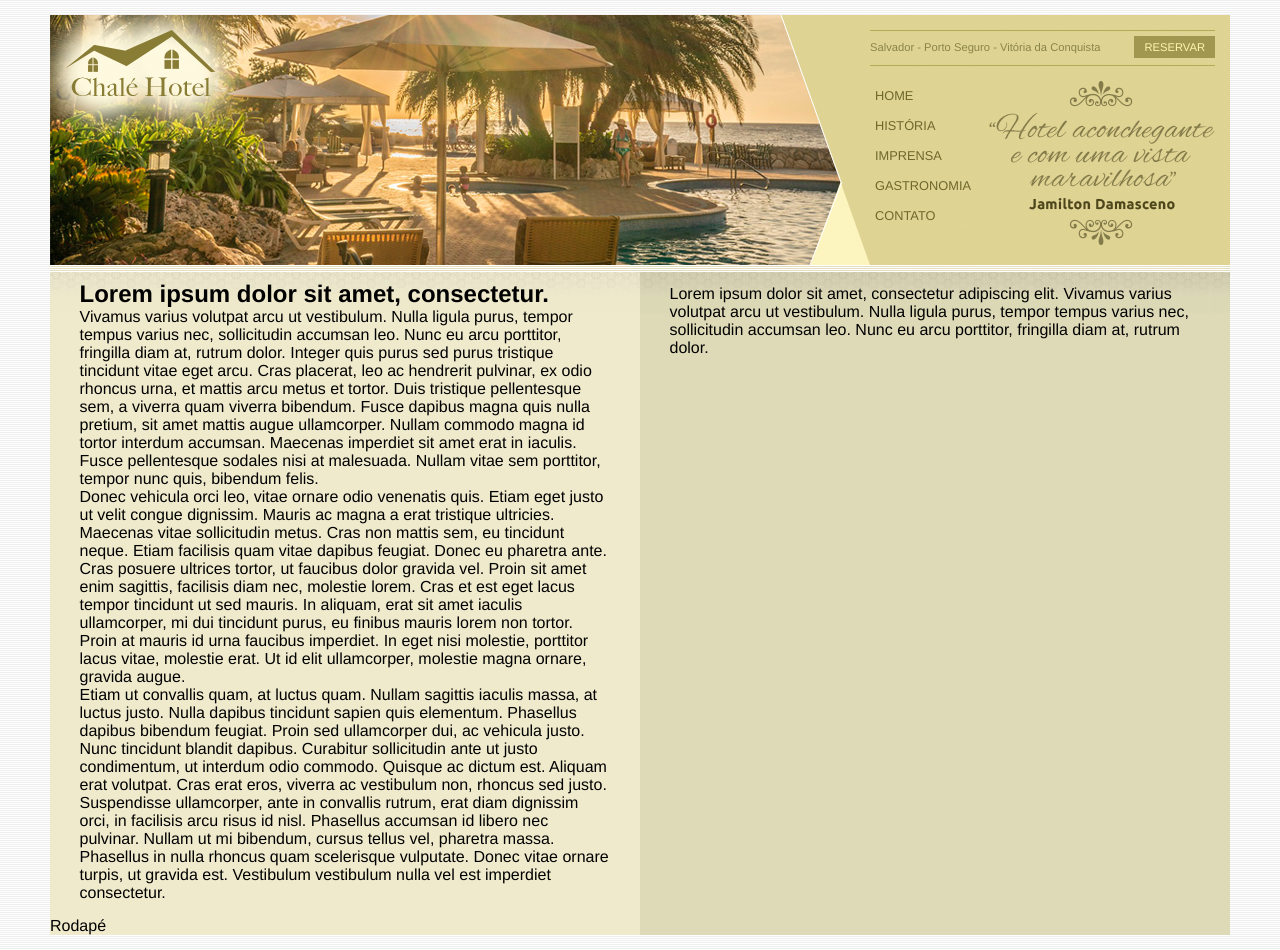
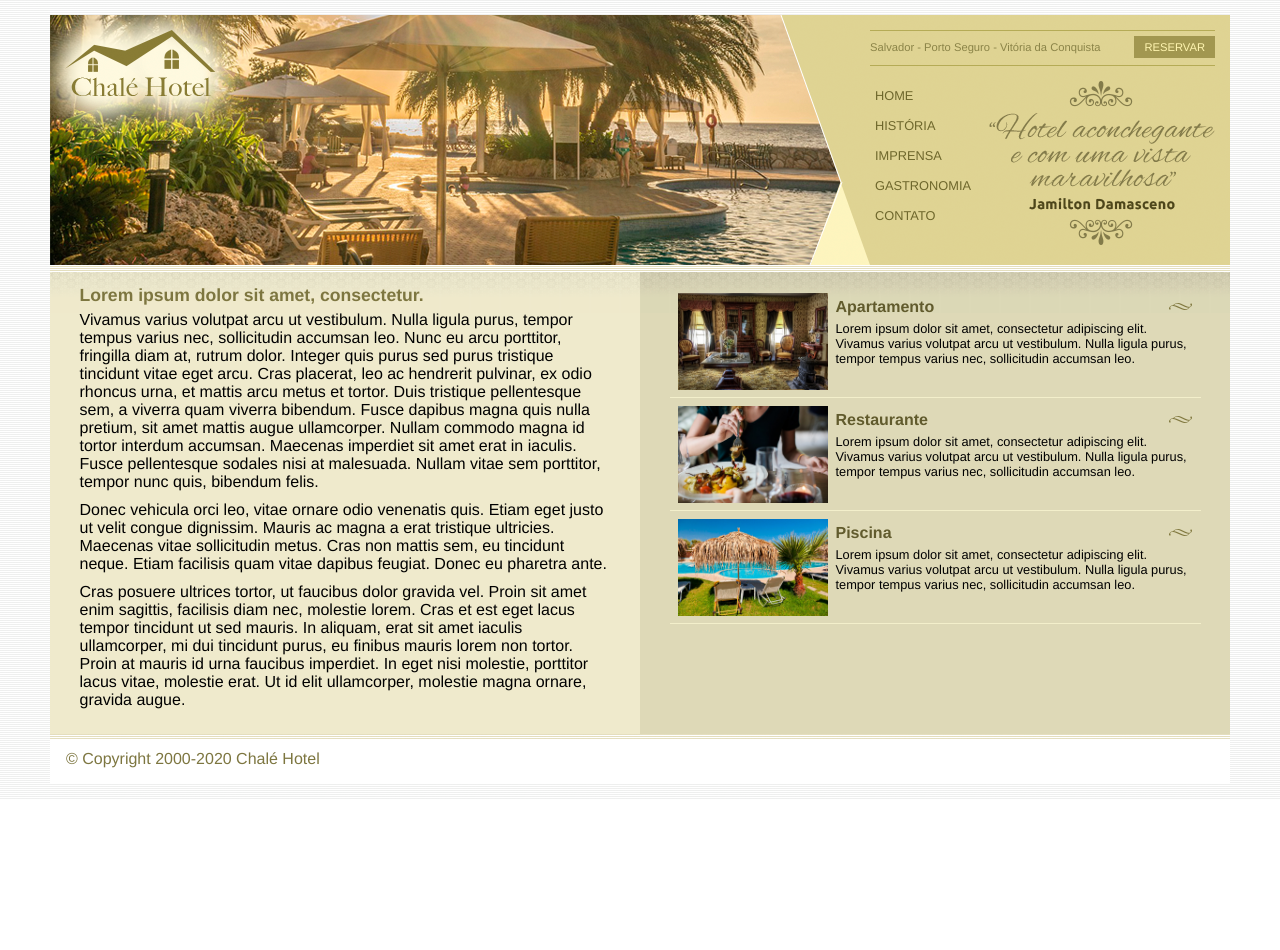
Before and after one commit to andeersoon/CSS3-intermediate-advanced, a plain HTML site: page projetos/site-chale-hotel/index.html in a window 1280 px wide. After the commit the page ends 800 px from the top, so only its background shows below. Drawn offline with Linux system fonts and the light colour scheme.

Commit message:
Chalé Hotel - Conteúdo lateral e rodapé

```diff
--- a/projetos/site-chale-hotel/css/estilo.css
+++ b/projetos/site-chale-hotel/css/estilo.css
@@ -159,4 +159,50 @@ ul#navegacao a:hover {
 /*formatando id rodapé*/
 #rodape {
 	clear: both;
+	padding: 16px;
+	background: #fff url(../imagens/bg-rodape.png) repeat-x top;
+	color: #7d7640;
 }
+
+/*formatações de texto
+*/
+h2 {
+	color: #7d7640;
+	font-size: 1.1em;
+	padding: 5px 0;
+}
+
+p {
+	font-size: 1em;
+	margin-bottom: 10px;
+}
+
+/*formatações da area lateral
+*/
+#beneficios li {
+	padding: 8px;
+	border-bottom: 1px solid #f3efcb;
+	height: 6em;
+}
+
+/*formatando imagens*/
+#beneficios li a img {
+	float: left;
+	margin-right: 8px;
+}
+
+/*formatando os links*/
+#beneficios li a p {
+	color: #000;
+	font-size: 0.8em;
+}
+#beneficios li a h3 {
+	font-size: 1em;
+	color: #615b2d;
+	padding: 5px 0;
+	background: url(../imagens/ornamento.png) no-repeat center right;
+}
+#beneficios li:hover {
+	background: #f6f3d6;
+	cursor: pointer;
+}
--- a/projetos/site-chale-hotel/index.html
+++ b/projetos/site-chale-hotel/index.html
@@ -61,24 +61,51 @@
 					<p>
 						Cras posuere ultrices tortor, ut faucibus dolor gravida vel. Proin sit amet enim sagittis, facilisis diam nec, molestie lorem. Cras et est eget lacus tempor tincidunt ut sed mauris. In aliquam, erat sit amet iaculis ullamcorper, mi dui tincidunt purus, eu finibus mauris lorem non tortor. Proin at mauris id urna faucibus imperdiet. In eget nisi molestie, porttitor lacus vitae, molestie erat. Ut id elit ullamcorper, molestie magna ornare, gravida augue.
 					</p>
-
-					<p>
-						Etiam ut convallis quam, at luctus quam. Nullam sagittis iaculis massa, at luctus justo. Nulla dapibus tincidunt sapien quis elementum. Phasellus dapibus bibendum feugiat. Proin sed ullamcorper dui, ac vehicula justo. Nunc tincidunt blandit dapibus. Curabitur sollicitudin ante ut justo condimentum, ut interdum odio commodo. Quisque ac dictum est. Aliquam erat volutpat. Cras erat eros, viverra ac vestibulum non, rhoncus sed justo. Suspendisse ullamcorper, ante in convallis rutrum, erat diam dignissim orci, in facilisis arcu risus id nisl. Phasellus accumsan id libero nec pulvinar. Nullam ut mi bibendum, cursus tellus vel, pharetra massa. Phasellus in nulla rhoncus quam scelerisque vulputate. Donec vitae ornare turpis, ut gravida est. Vestibulum vestibulum nulla vel est imperdiet consectetur.
-					</p>
 				</div>
 			</div><!--//fim area principal-->
 
 			<!--inicio area lateral-->
 			<div id="area-lateral">
 				<div class="conteudo">
-					<p>
-						Lorem ipsum dolor sit amet, consectetur adipiscing elit. Vivamus varius volutpat arcu ut vestibulum. Nulla ligula purus, tempor tempus varius nec, sollicitudin accumsan leo. Nunc eu arcu porttitor, fringilla diam at, rutrum dolor.
-					</p>
+
+					<ul id="beneficios">
+						<li>
+							<a href="">
+								<img src="imagens/apartamento.jpg" width="150" alt="Apartamento">
+								<h3>Apartamento</h3>
+								<p>
+									Lorem ipsum dolor sit amet, consectetur adipiscing elit. Vivamus varius volutpat arcu ut vestibulum. Nulla ligula purus, tempor tempus varius nec, sollicitudin accumsan leo.
+								</p>
+							</a>
+						</li>
+
+						<li>
+							<a href="">
+								<img src="imagens/restaurante.jpg" width="150" alt="Restaurante">
+								<h3>Restaurante</h3>
+								<p>
+									Lorem ipsum dolor sit amet, consectetur adipiscing elit. Vivamus varius volutpat arcu ut vestibulum. Nulla ligula purus, tempor tempus varius nec, sollicitudin accumsan leo.
+								</p>
+							</a>
+						</li>
+
+						<li>
+							<a href="">
+								<img src="imagens/piscina.jpg" width="150" alt="Piscina">
+								<h3>Piscina</h3>
+								<p>
+									Lorem ipsum dolor sit amet, consectetur adipiscing elit. Vivamus varius volutpat arcu ut vestibulum. Nulla ligula purus, tempor tempus varius nec, sollicitudin accumsan leo.
+								</p>
+							</a>
+						</li>
+					</ul>
 				</div>
 			</div><!--//fim area lateral-->
 
 			<div id="rodape">
-				Rodapé
+				<span>
+					&copy; Copyright 2000-2020 Chalé Hotel
+				</span>
 			</div>
 		</div><!--//fim container-->
 
```
